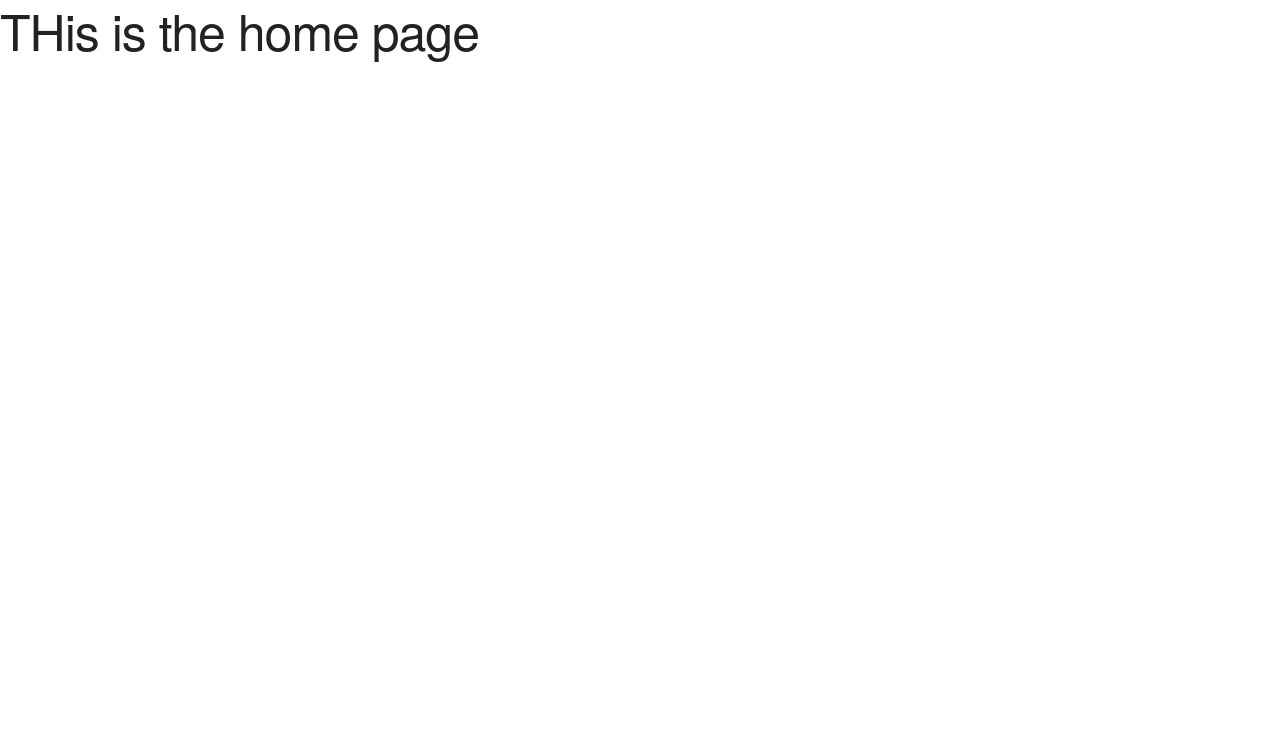
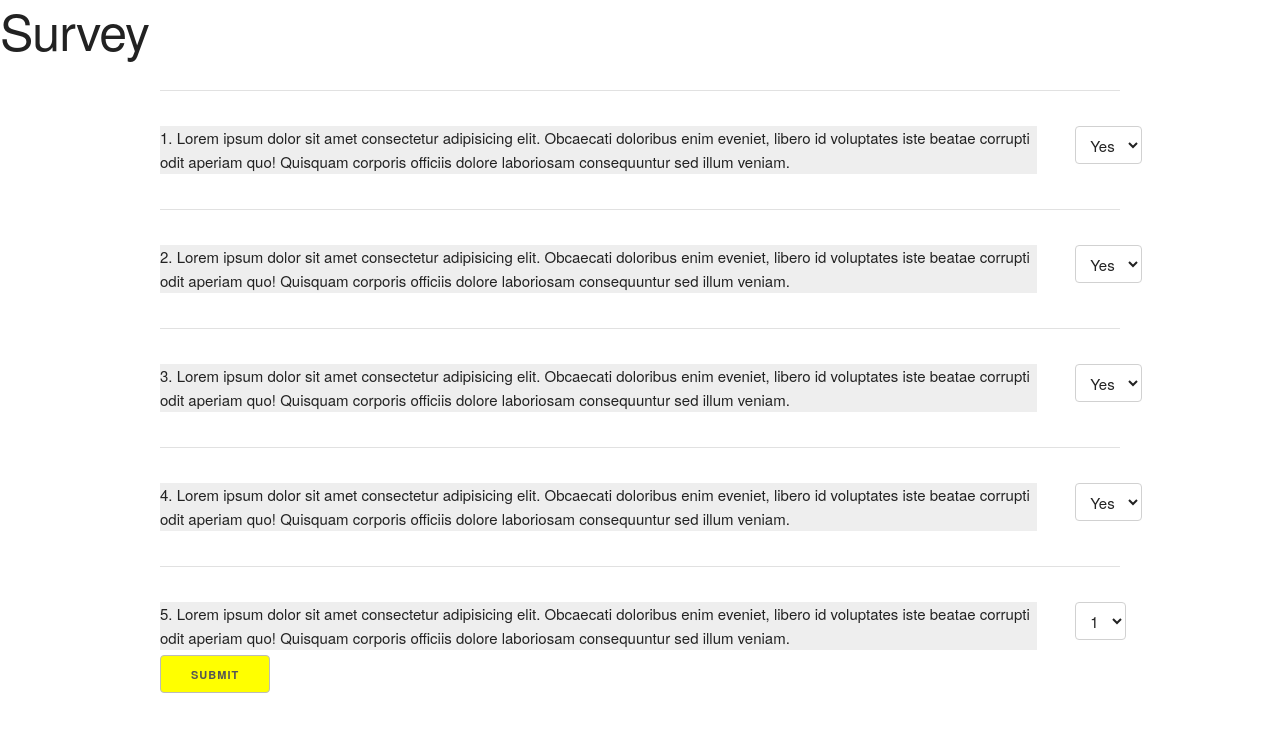
Before and after one commit to Do-or-Diet/Do-or-Diet, a website: page public/home.html in a window 1280 px wide. Drawn offline with Linux system fonts and the light colour scheme.

```diff
--- a/public/home.html
+++ b/public/home.html
@@ -10,6 +10,78 @@
 
 </head>
 <body>
-    <h1>THis is the home page</h1>
+    <h1>Survey</h1>
+    <!-- EDIT THIS PAGE WITH SURVEY -->
+    <div class="container">
+        <hr>
+
+        <div class="row">
+            <div class="eleven columns" style="background:#eeeeee   ">
+                1. Lorem ipsum dolor sit amet consectetur adipisicing elit. Obcaecati doloribus enim eveniet, libero id voluptates iste beatae corrupti odit aperiam quo! Quisquam corporis officiis dolore laboriosam consequuntur sed illum veniam.
+            </div>
+            <div class="one column" style="background:white">
+                <select class="u-half-width" id="exampleRecipientInput">
+                    <option value="Option 1">Yes</option>
+                    <option value="Option 2">No</option>
+                  </select>
+            </div>
+        </div>
+        <hr>
+
+        <div class="row">
+            <div class="eleven columns" style="background:#eeeeee   ">
+                2. Lorem ipsum dolor sit amet consectetur adipisicing elit. Obcaecati doloribus enim eveniet, libero id voluptates iste beatae corrupti odit aperiam quo! Quisquam corporis officiis dolore laboriosam consequuntur sed illum veniam.
+            </div>
+            <div class="one column" style="background:white">
+                <select class="u-half-width" id="exampleRecipientInput">
+                    <option value="Option 1">Yes</option>
+                    <option value="Option 2">No</option>
+                  </select>
+            </div>
+        </div>
+        <hr>
+
+        <div class="row">
+            <div class="eleven columns" style="background:#eeeeee   ">
+                3. Lorem ipsum dolor sit amet consectetur adipisicing elit. Obcaecati doloribus enim eveniet, libero id voluptates iste beatae corrupti odit aperiam quo! Quisquam corporis officiis dolore laboriosam consequuntur sed illum veniam.
+            </div>
+            <div class="one column" style="background:white">
+                <select class="u-half-width" id="exampleRecipientInput">
+                    <option value="Option 1">Yes</option>
+                    <option value="Option 2">No</option>
+                  </select>
+            </div>
+        </div>
+        <hr>
+
+        <div class="row">
+            <div class="eleven columns" style="background:#eeeeee   ">
+                4. Lorem ipsum dolor sit amet consectetur adipisicing elit. Obcaecati doloribus enim eveniet, libero id voluptates iste beatae corrupti odit aperiam quo! Quisquam corporis officiis dolore laboriosam consequuntur sed illum veniam.
+            </div>
+            <div class="one column" style="background:white">
+                <select class="u-half-width" id="exampleRecipientInput">
+                    <option value="Option 1">Yes</option>
+                    <option value="Option 2">No</option>
+                  </select>
+            </div>
+        </div>
+        <hr>
+
+        <div class="row">
+            <div class="eleven columns" style="background:#eeeeee   ">
+                5. Lorem ipsum dolor sit amet consectetur adipisicing elit. Obcaecati doloribus enim eveniet, libero id voluptates iste beatae corrupti odit aperiam quo! Quisquam corporis officiis dolore laboriosam consequuntur sed illum veniam.
+            </div>
+            <div class="one column" style="background:white">
+                <select class="u-half-width" id="exampleRecipientInput">
+                    <option value="Option 1">1</option>
+                    <option value="Option 2">2</option>
+                    <option value="Option 3">3</option>
+                    <option value="Option 4">4</option>
+                    <option value="Option 5">5</option>
+                  </select>
+            </div>
+        </div>
+        <a class="button"href="./members.html" style="background: yellow">Submit</a>
+    </div>
 </body>
 </html>
```
Also changed, not shown: public/index.html (+16 -1 lines), public/login.html (+6 -6 lines), public/members.html (+1 -2 lines), public/signup.html (+4 -2 lines).
